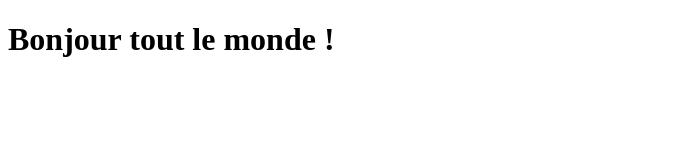
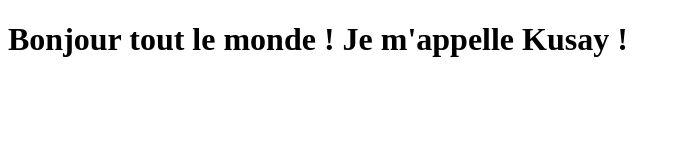
Before and after one commit to ahmetkusay-demir-vinci/web2, a plain HTML site: page exercices/0.1/index.html in a window 1280 px wide. Shown: the whole page, without its empty margins (0-680 px from the left). Drawn offline with Linux system fonts and the light colour scheme.

Commit message:
exo 0.1 modification

```diff
--- a/exercices/0.1/index.html
+++ b/exercices/0.1/index.html
@@ -6,6 +6,6 @@
     <title>Document</title>
 </head>
 <body>
-    <h1>Bonjour tout le monde !</h1>
+    <h1>Bonjour tout le monde ! Je m'appelle Kusay !</h1>
 </body>
 </html>
```
